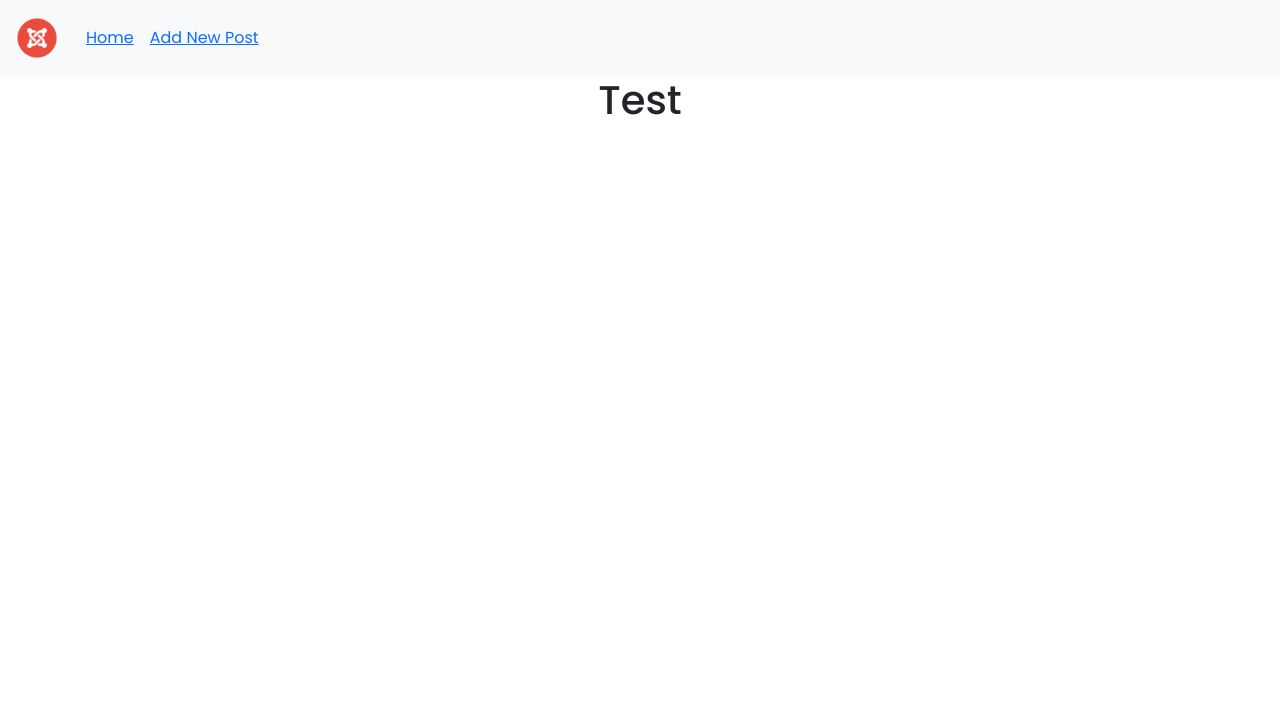
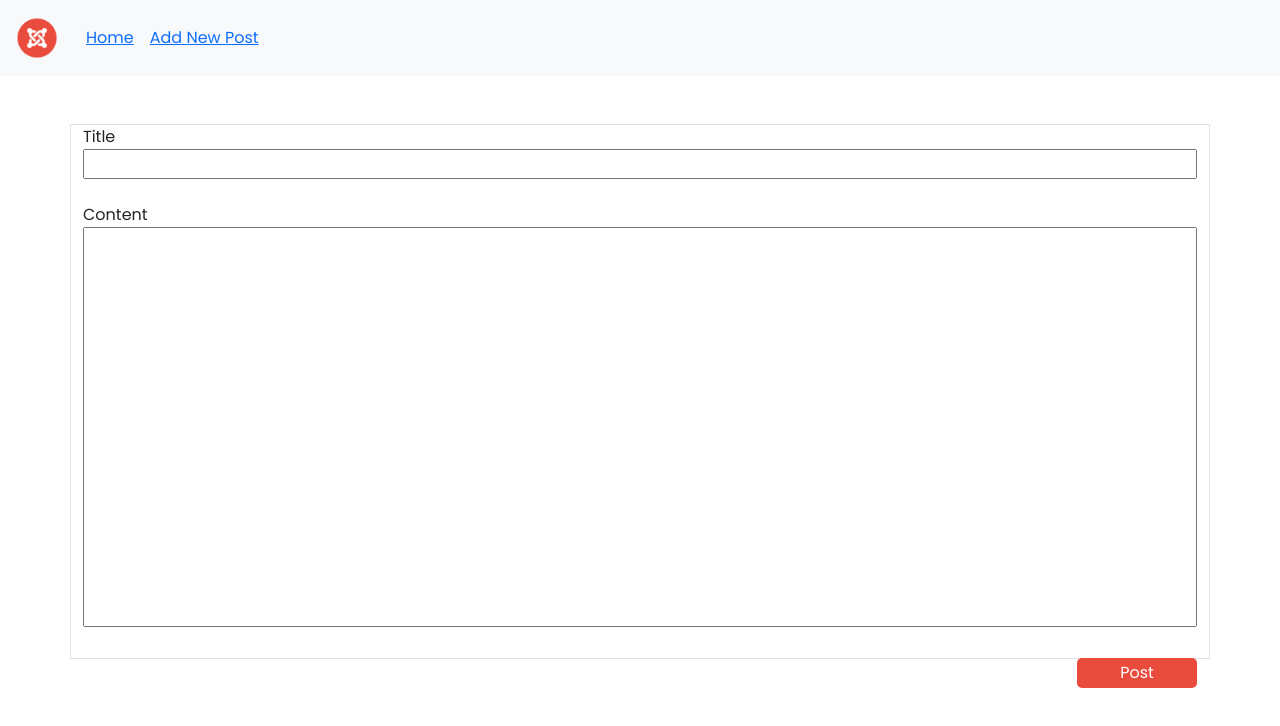
Before and after one commit to hieund20/mern-app-blog-learning-fe, a React (Create React App) app: page /addPost in a window 1280 px wide. Shown: the top 726 px of the page. Built offline with nearby package versions, Linux system fonts and the light colour scheme; no server answers.

Commit message:
build add post page

```diff
--- a/package.json
+++ b/package.json
@@ -15,6 +15,7 @@
     "node-sass": "^7.0.1",
     "react": "^17.0.2",
     "react-dom": "^17.0.2",
+    "react-hook-form": "^7.25.1",
     "react-redux": "^7.2.6",
     "react-router-dom": "^6.2.1",
     "react-scripts": "5.0.0",
--- a/src/App.js
+++ b/src/App.js
@@ -4,16 +4,17 @@ import "./App.scss";
 import { BrowserRouter, Route, Routes } from "react-router-dom";
 import NotFound from "./components/pages/NotFound/NotFound";
 import Header from "./components/layouts/Header/Header";
+import AddPost from "./components/pages/AddPost/AddPost";
 
 function App() {
   return (
     <div className="App">
       <Suspense fallback={<div>Loading...</div>}>
         <BrowserRouter>
-          <Header/>
+          <Header />
           <Routes>
             <Route path="/" element={<Home />} />
-            <Route path="/addPost" element={<Home />} />
+            <Route path="/addPost" element={<AddPost />} />
             <Route path="*" element={<NotFound />} />
           </Routes>
         </BrowserRouter>
--- /dev/null
+++ b/src/components/layouts/Content/Content.js
@@ -0,0 +1,12 @@
+import React from "react";
+import { Container } from "reactstrap";
+
+const ContentLayout = (props) => {
+  return (
+    <Container className="border mt-5" fluid="lg">
+      {props.children}
+    </Container>
+  );
+};
+
+export default ContentLayout;
--- a/src/components/layouts/Header/Header.js
+++ b/src/components/layouts/Header/Header.js
@@ -19,6 +19,7 @@ import logo from "../../../assets/icons/logo.png";
 const Header = () => {
   return (
     <header className="header">
+      {/* Need to fixed top */}
       <Navbar color="light" expand="md" light>
         <NavbarBrand>
           <Link to={"/"}>
--- /dev/null
+++ b/src/components/pages/AddPost/AddPost.js
@@ -0,0 +1,43 @@
+import React from "react";
+import ContentLayout from "../../layouts/Content/Content";
+import { useForm } from "react-hook-form";
+import "./AddPost.scss";
+
+const AddPost = () => {
+  const {
+    register,
+    handleSubmit,
+    watch,
+    formState: { errors },
+  } = useForm();
+
+  const onSubmit = (data) => {
+    console.log("Submit form", data);
+  };
+
+  return (
+    <ContentLayout>
+      <form onSubmit={handleSubmit(onSubmit)} className="add-post">
+        <div className="mb-3">
+          <label>Title</label>
+          <input {...register("title", { required: true })} />
+          {errors.title && (
+            <p className="error-message">This field is required</p>
+          )}
+        </div>
+
+        <div className="mb-3">
+          <label>Content</label>
+          <textarea {...register("content", { required: true })} />
+          {errors.content && (
+            <p className="error-message">This field is required</p>
+          )}
+        </div>
+
+        <input type="submit" className="add-post-submit" value="Post"/>
+      </form>
+    </ContentLayout>
+  );
+};
+
+export default AddPost;
--- /dev/null
+++ b/src/components/pages/AddPost/AddPost.scss
@@ -0,0 +1,45 @@
+.add-post {
+    & > div:nth-child(1) {
+        & > input {
+            width: 100%;
+            margin-bottom: 8px;
+            &:focus{
+                outline: none;
+            }
+        }
+        text-align: left;
+        & > .error-message {
+            color: red;
+            font-size: small;
+        }
+    }
+
+    & > div:nth-child(2) {
+        & > textarea {
+            height: 400px;
+            width: 100%;
+            margin-bottom: 8px;
+            resize: none;
+            &:focus{
+                outline: none;
+            }
+        }
+        text-align: left;
+        & > .error-message {
+            color: red;
+            font-size: small;
+        }
+    }
+
+    &-submit{
+        background-color: #e94c3d;
+        color: white;
+        border: none;
+        border-radius: 5px;
+
+        width: 120px;
+        height: 30px;
+        float: right;
+        clear: both;
+    }
+}
--- a/src/components/pages/Home/Home.js
+++ b/src/components/pages/Home/Home.js
@@ -1,10 +1,13 @@
 import React, { useEffect, useState } from "react";
 import { useDispatch, useSelector } from "react-redux";
 import { getPostList } from "../../../store/actions/postsAction";
+import { Button, Card, CardActions, CardContent, CardMedia, Typography } from "@mui/material";
+
+import ContentLayout from "../../layouts/Content/Content";
 
 const Home = (props) => {
   const dispatch = useDispatch();
-  const postList = useSelector(state => state.postList)
+  const postList = useSelector((state) => state.postList);
 
   const fetchPostList = async () => {
     await dispatch(getPostList());
@@ -12,14 +15,37 @@ const Home = (props) => {
 
   useEffect(() => {
     fetchPostList();
-  }, [])
+  }, []);
 
-  console.log('post list', postList);
+  console.log("post list", postList);
 
   return (
-    <div>
-      <h1>Test</h1>
-    </div>
+    <ContentLayout>
+      <div className="home">
+        {postList?.data?.length > 0 &&
+          postList?.data?.map((el) => (
+            <Card sx={{ maxWidth: 345 }}>
+              <CardMedia
+                component="img"
+                height="140"
+                image="/static/images/cards/contemplative-reptile.jpg"
+                alt="green iguana"
+              />
+              <CardContent>
+                <Typography gutterBottom variant="h5" component="div">
+                  {el?.title}
+                </Typography>
+                <Typography variant="body2" color="text.secondary">
+                  {el?.content}
+                </Typography>
+              </CardContent>
+              <CardActions>
+                <Button size="small">Learn More</Button>
+              </CardActions>
+            </Card>
+          ))}
+      </div>
+    </ContentLayout>
   );
 };
 
```
Also changed, not shown: 1 other file (tests, documents, lock files or other folders).
